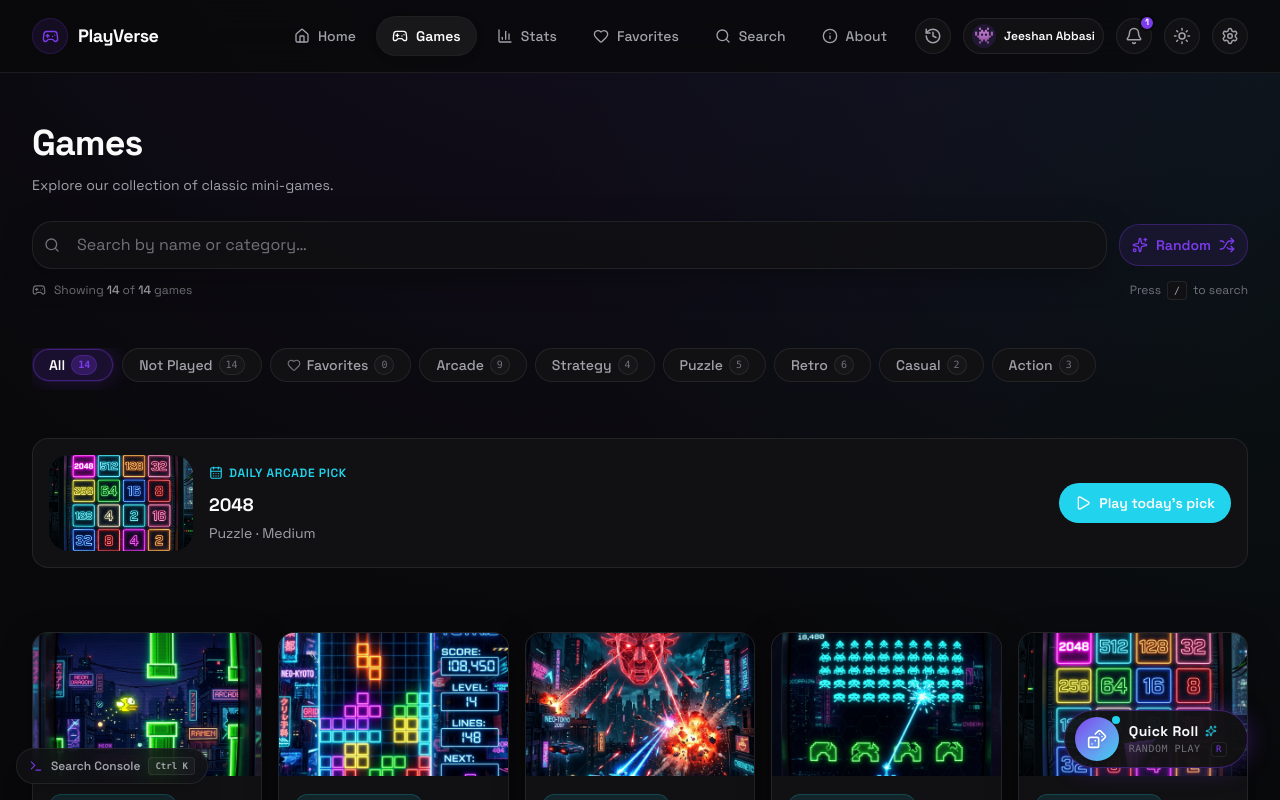
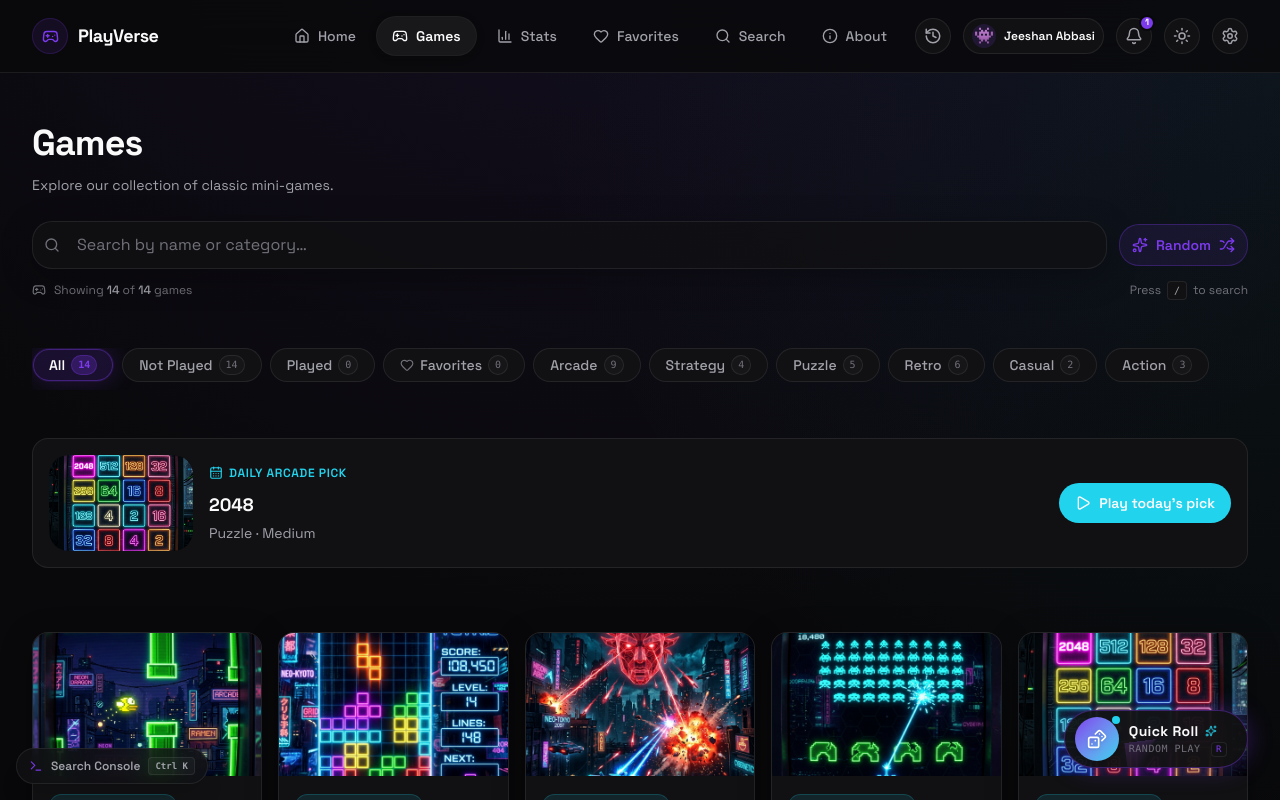
Before and after one commit to jeeshanabbasi/PlayVerse, a React (Vite) app: page /games in a window 1280 px wide. Shown: the top 800 px of the page. Built offline with nearby package versions, Linux system fonts and the light colour scheme.

Commit message:
Played fetures add for games page

```diff
--- a/src/hooks/useGamesExplorer.js
+++ b/src/hooks/useGamesExplorer.js
@@ -113,6 +113,8 @@ export function useGamesExplorer(source = gamesCatalog) {
       if (!matchesSearch(game, debouncedQuery)) return false;
       if (filters.genre === 'unplayed') {
         if (Number(localStorage.getItem(`playverse.game.${game.id}.playCount`) || 0) > 0) return false;
+      } else if (filters.genre === 'played') {
+        if (Number(localStorage.getItem(`playverse.game.${game.id}.playCount`) || 0) === 0) return false;
       } else if (filters.genre === 'favorites') {
         try {
           const raw = localStorage.getItem('playverse_favorites');
--- a/src/pages/Games/sections/GamesFilters.jsx
+++ b/src/pages/Games/sections/GamesFilters.jsx
@@ -17,6 +17,11 @@ export const GamesFilters = memo(function GamesFilters({
       label: 'Not Played',
       value: 'unplayed',
       count: gamesCatalog.filter((game) => Number(localStorage.getItem(`playverse.game.${game.id}.playCount`) || 0) === 0).length,
+    },
+    {
+      label: 'Played',
+      value: 'played',
+      count: gamesCatalog.filter((game) => Number(localStorage.getItem(`playverse.game.${game.id}.playCount`) || 0) > 0).length,
     },
     { label: 'Favorites', value: 'favorites', count: favorites.length, isFav: true },
     ...GAME_GENRES.filter((g) => g.toLowerCase() !== 'all').map((g) => {
```
